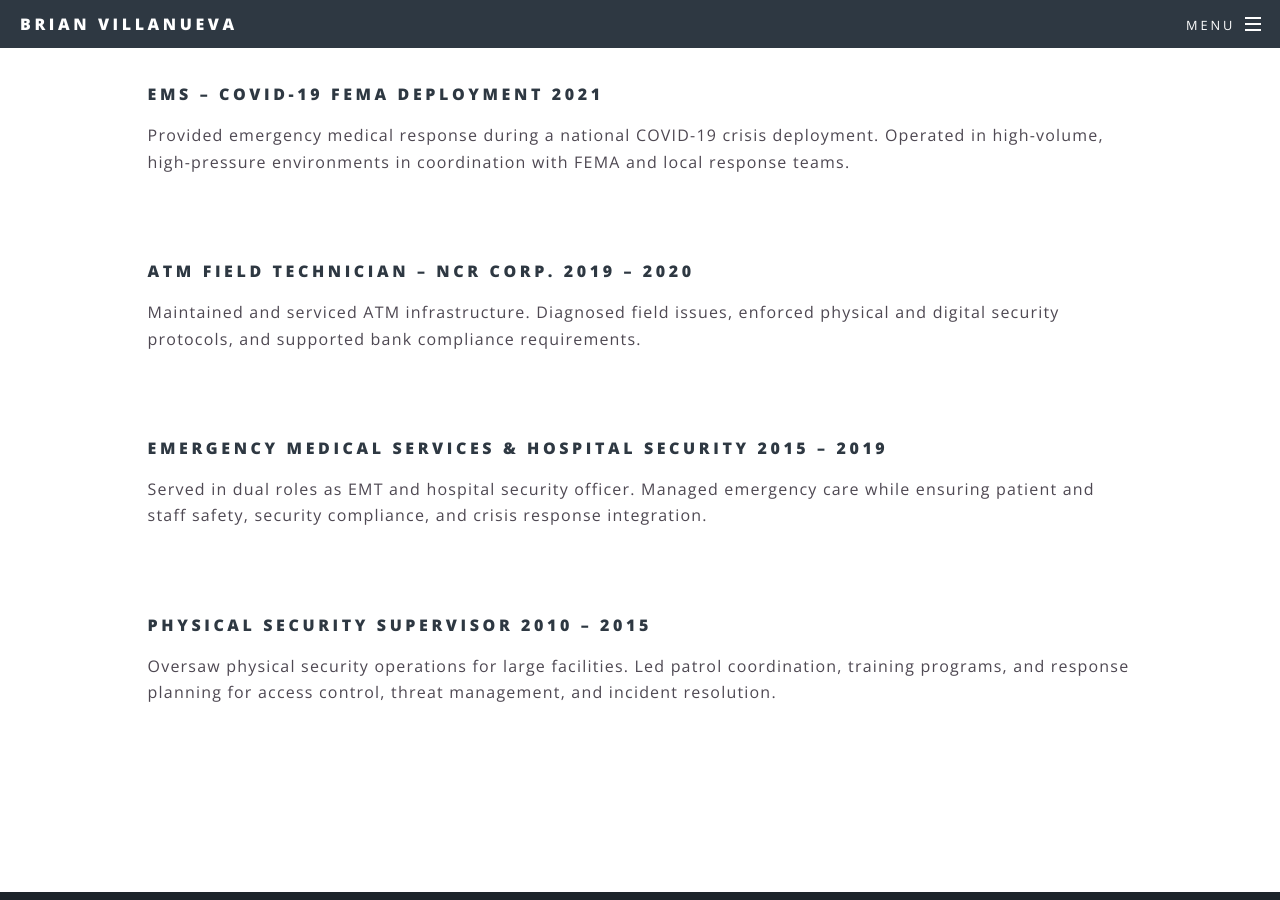
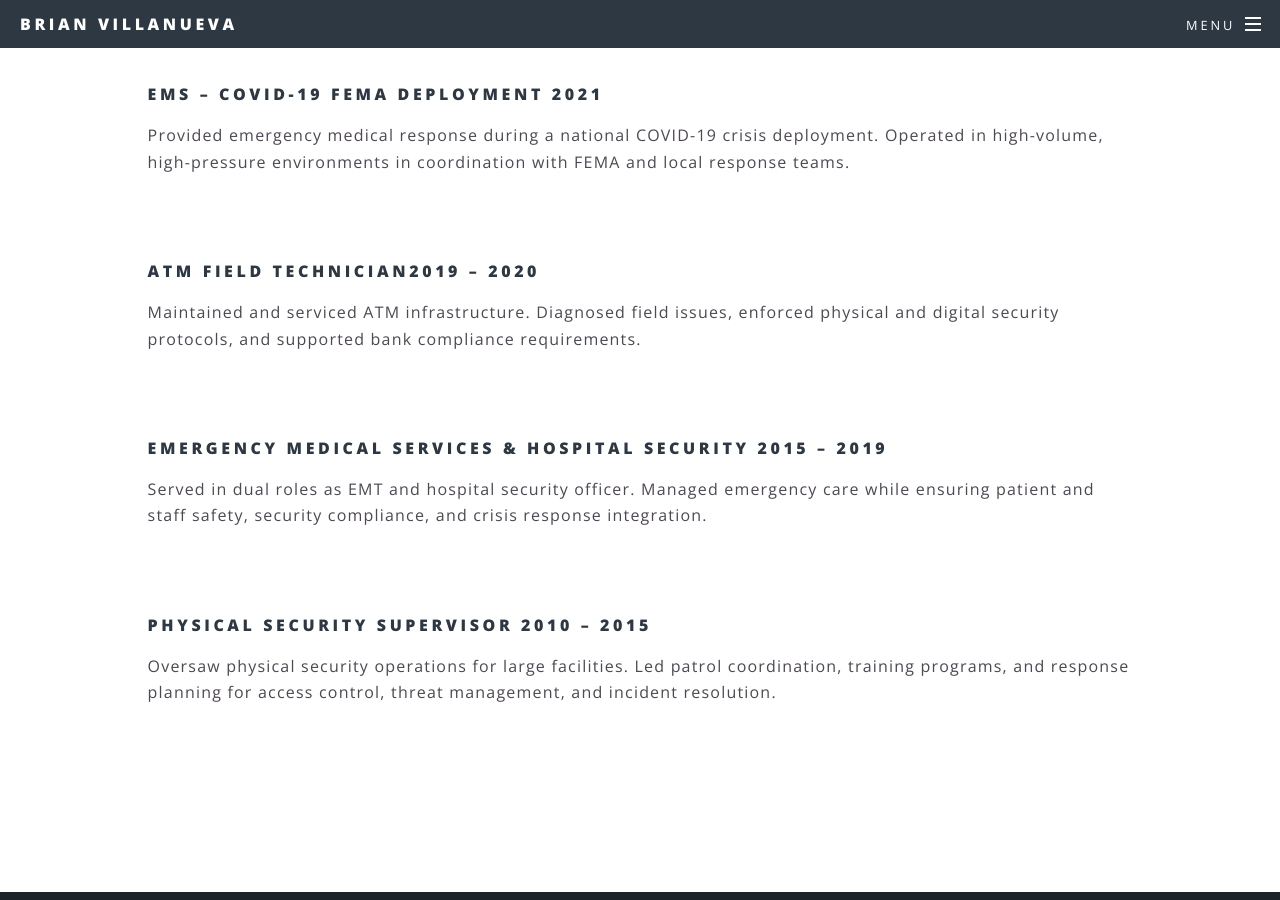
Before and after one commit to bvill1/villansecurity.github.io, a Jekyll site: the page built from resume.html, in a window 1280 px wide and 900 px high, scrolled down 2174 px. Built offline with Jekyll 4.4.1, drawn with Linux system fonts in a browser that asks for light colours.

Commit message:
Update resume.html

```diff
--- a/resume.html
+++ b/resume.html
@@ -53,7 +53,7 @@ title: Résumé
       </div>
 
       <div class="box">
-        <h4>ATM Field Technician – NCR Corp. <span class="label">2019 – 2020</span></h4>
+        <h4>ATM Field Technician<span class="label">2019 – 2020</span></h4>
         <p>Maintained and serviced ATM infrastructure. Diagnosed field issues, enforced physical and digital security protocols, and supported bank compliance requirements.</p>
       </div>
 
```
